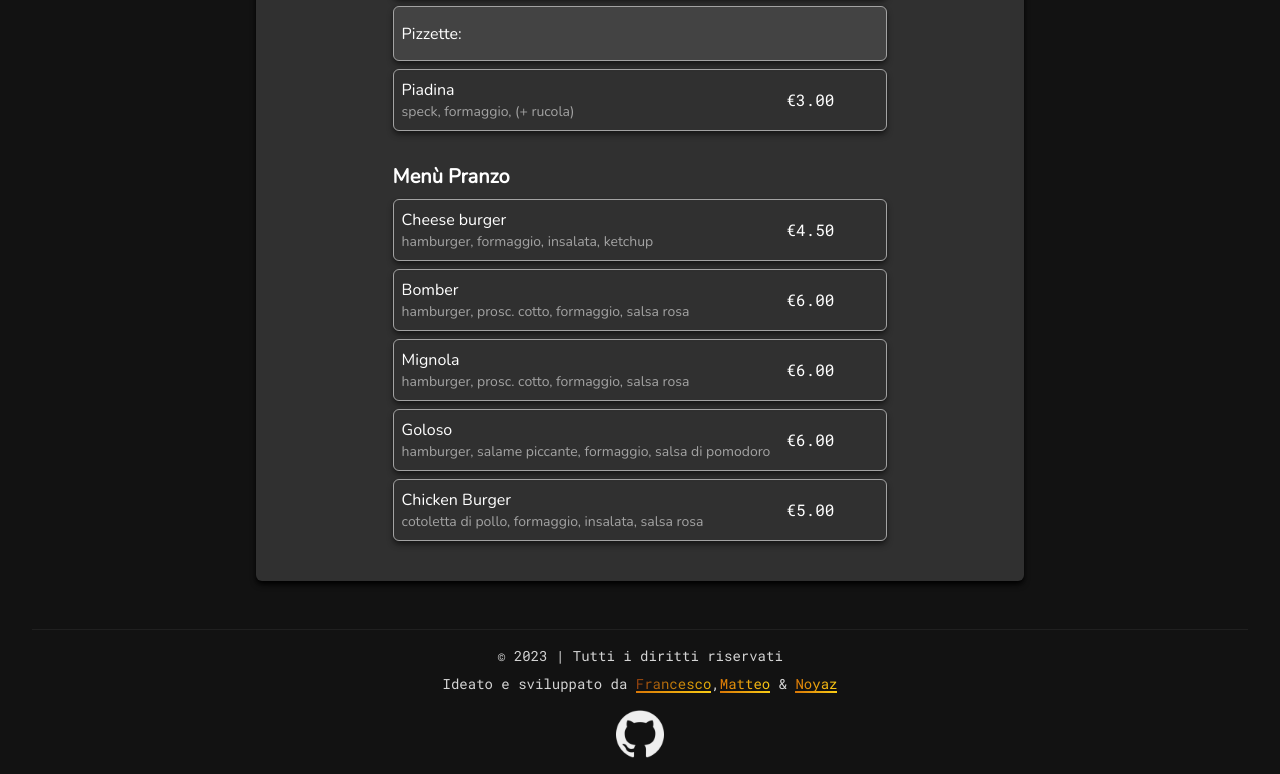
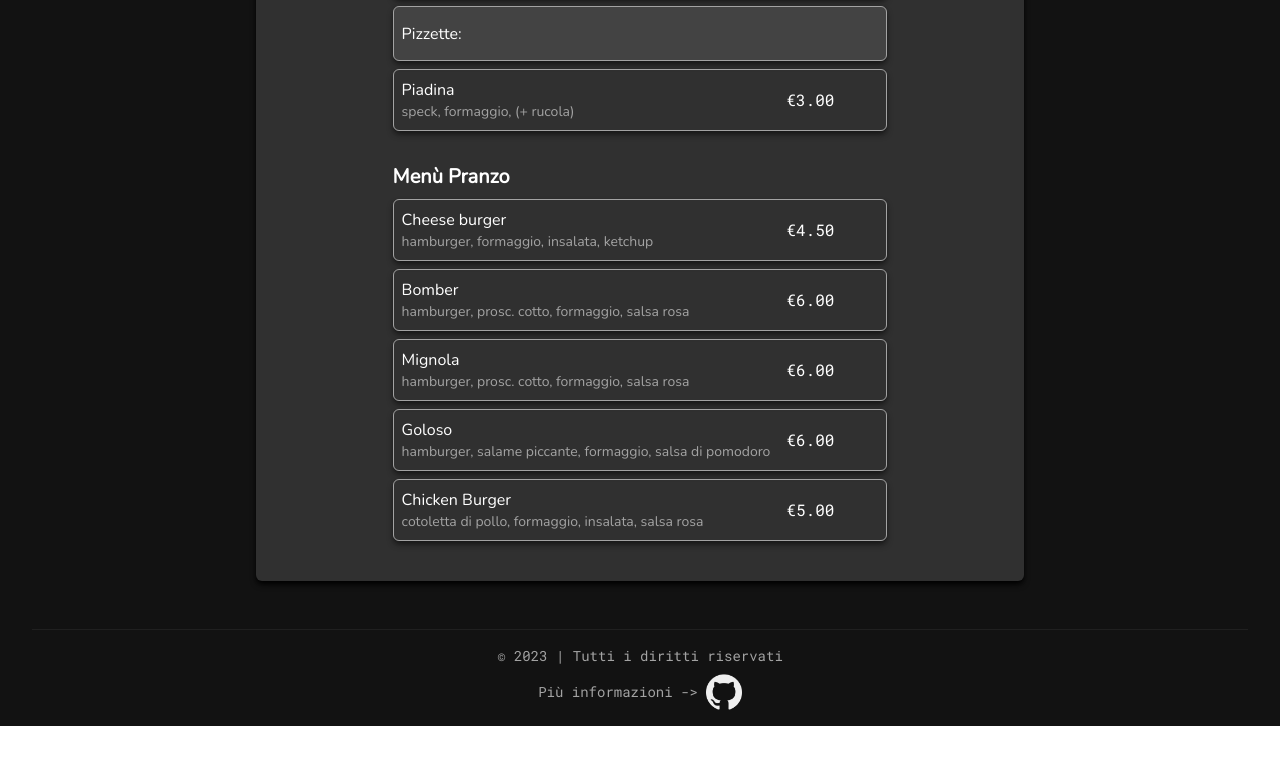
Before and after one commit to Raptor1818/bar-calculator, a React (Vite) app: page / in a window 1280 px wide. Shown: the part 1144-1918 px from the top of the page. After the commit the page ends 1870 px from the top, so only its background shows below. Built offline with nearby package versions, Linux system fonts and the light colour scheme; some icons are missing.

Commit message:
risolti problemi minori
- cambiato il footer,
- risolta possibile memory leak in CopyableOrderText.jsx (timeoutId)

```diff
--- a/src/components/CopyableOrderText.jsx
+++ b/src/components/CopyableOrderText.jsx
@@ -17,10 +17,15 @@ function CopyableOrderText({ order }) {
   };
 
   useEffect(() => {
+    let timeoutId;
     if (copied) {
-      const timeoutId = setTimeout(() => setCopied(false), 2000);
-      return () => clearTimeout(timeoutId);
+      timeoutId = setTimeout(() => setCopied(false), 2000);
     }
+    return () => {
+      if (timeoutId) {
+        clearTimeout(timeoutId);
+      }
+    };
   }, [copied]);
 
   return (
--- a/src/components/Footer.jsx
+++ b/src/components/Footer.jsx
@@ -3,59 +3,13 @@ import React from "react";
 import GithubIcon from "/img/github.webp";
 
 const Footer = () => {
-  const raptorino = "https://raptorino.com";
-  const zippo = "https://matteomania.netlify.app";
   let dt = new Date(); let crntYear = dt.getFullYear()
   return (
     <div className="bg-[#121212] h-fit text-neutral-500 text-sm font-roboto-mono items-center justify-center flex flex-col">
       <div className="border-t-[1px] border-[#202020] w-[95%] flex flex-col justify-center items-center gap-2 p-4">
-        <div><p className="text-neutral-300">© { crntYear } | Tutti i diritti riservati</p></div>
-        <div>
-          <p className="text-neutral-300"> Ideato e sviluppato da {" "}
-            <a
-              href={raptorino}
-              className="w-fit h-fit relative bg-gradient-to-r from-amber-800 to-yellow-500 bg-clip-text text-transparent"
-              target="_blank"
-              rel="noreferrer"
-              title="Author Francesco Nisi"
-              alt="Author Francesco Nisi"
-              role="link"
-              aria-label="Author Francesco Nisi"
-            >
-              {" "} Francesco
-              <span className="absolute inset-x-0 bottom-0 w-full h-[2px] bg-gradient-to-r from-amber-600 to-yellow-400"></span>
-            </a>
-            ,
-            <a
-              href={zippo}
-              className="w-fit h-fit relative bg-gradient-to-r from-amber-600 to-yellow-400 bg-clip-text text-transparent"
-              target="_blank"
-              rel="noreferrer"
-              title="Author Matteo Manià"
-              alt="Author Matteo Manià"
-              role="link"
-              aria-label="Author Matteo Manià"
-            >
-              Matteo
-              <span className="absolute inset-x-0 bottom-0 w-full h-[2px] bg-gradient-to-r from-amber-600 to-yellow-400"></span>
-            </a>
-            {""} & {""}
-            <a
-              href="https://bar-calculator.vercel.app"
-              className="w-fit h-fit relative bg-gradient-to-r from-amber-600 to-yellow-400 bg-clip-text text-transparent"
-              target="_blank"
-              rel="noreferrer"
-              alt="Noyaz"
-              role="link"
-              title="Noyaz"
-              aria-label="Noyaz"
-            >
-              {" "} Noyaz
-              <span className="absolute inset-x-0 bottom-0 w-full h-[2px] bg-gradient-to-r from-amber-600 to-yellow-400"></span>
-            </a>
-          </p>
-        </div>
-        <div className="mt-2">
+        <div><p className="text-neutral-400">© { crntYear } | Tutti i diritti riservati</p></div>
+        <div className="flex flex-row justify-center items-center gap-2">
+          <p className="text-neutral-400">Più informazioni -{'>'}</p> {/* TEMP */}
           <a
             href="https://github.com/Raptor1818/bar-calculator"
             target="_blank"
@@ -65,7 +19,7 @@ const Footer = () => {
             title="Github link repository"
             aria-label="Github link repository"
           >
-            <img src={GithubIcon} alt="Github" role="img" title="Gihub icon" height={48} width={48} />
+            <img src={GithubIcon} alt="Github" role="img" title="Gihub icon" height={36} width={36} />
           </a>
         </div>
       </div>
```
